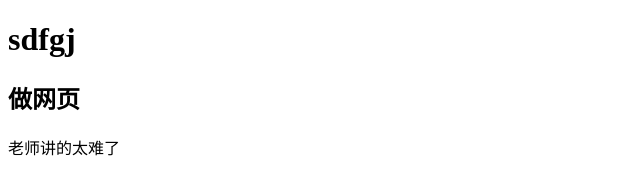
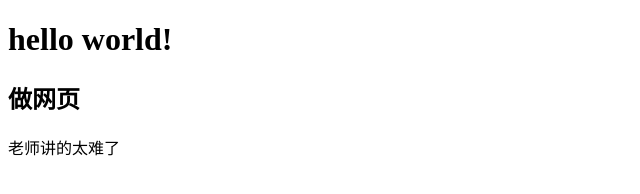
Before and after one commit to feibuqilail/fenbianlv, a plain HTML site: page index.html in a window 1280 px wide. Shown: the whole page, without its empty margins (0-640 px from the left). Drawn offline with Linux system fonts and the light colour scheme.

Commit message:
Update index.html

```diff
--- a/index.html
+++ b/index.html
@@ -7,7 +7,7 @@
   <title>Document</title>
 </head>
 <body>
-  <h1>sdfgj</h1>
+  <h1>hello world!</h1>
   <h2>做网页</h2>
   <p>老师讲的太难了</p>
 </body>
```
